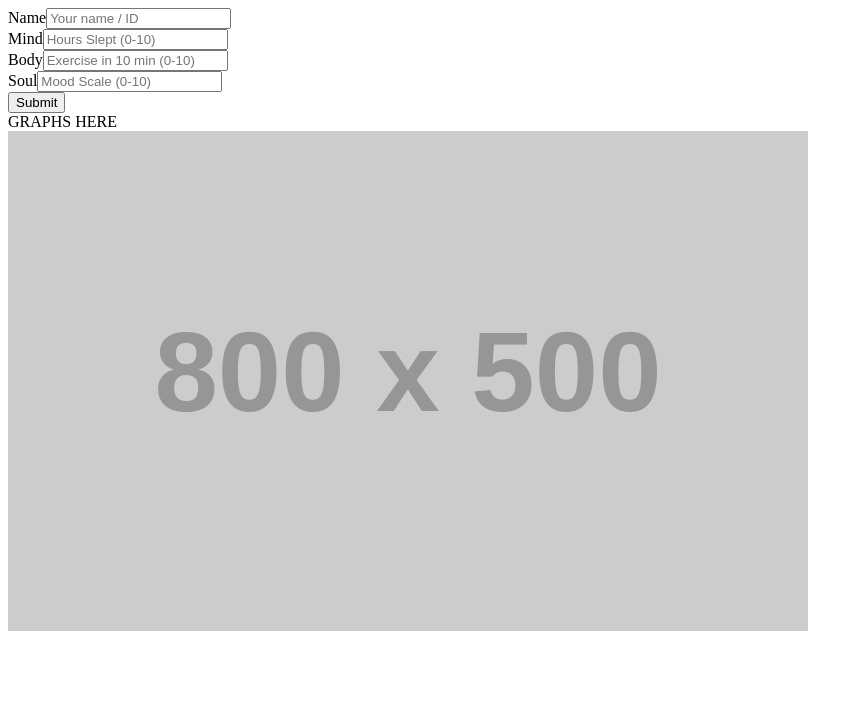
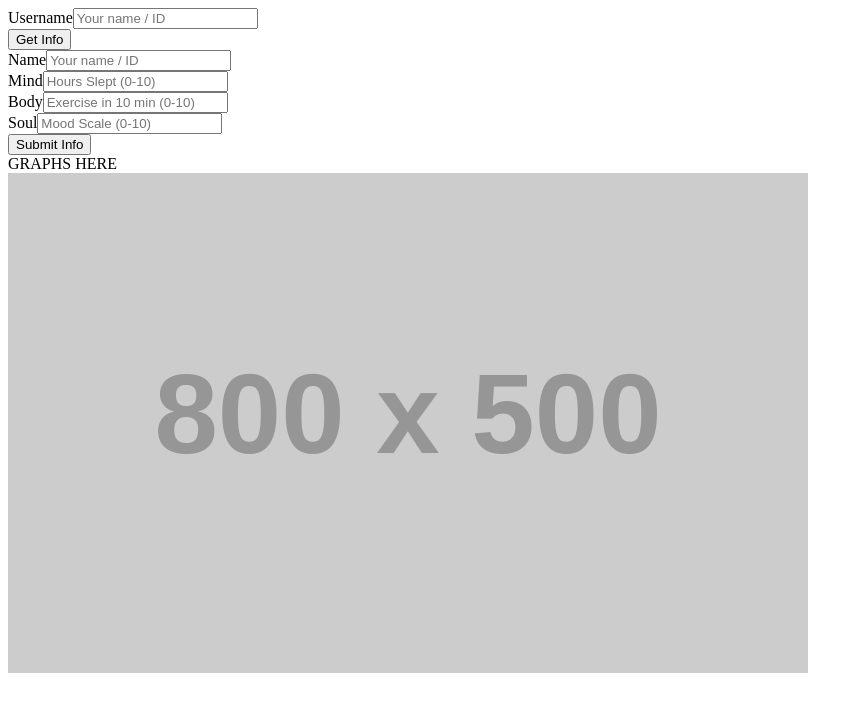
Before and after one commit to chriskeating603/apologeticGodzillasOld, a React app: page / in a window 1280 px wide. Shown: the top 712 px of the page, without its empty margins (0-863 px from the left). Built offline with nearby package versions, Linux system fonts and the light colour scheme; the HTML template or start-up script is replaced by a standard one.

Commit message:
Insert functioning GET request on client and server

```diff
--- a/client/src/components/CategoryList.jsx
+++ b/client/src/components/CategoryList.jsx
@@ -5,6 +5,7 @@ class CategoryList extends React.Component {
   constructor(props) {
     super (props);
     this.state = {
+      username: '',
       name: '',
       mind: '',
       body: '',
@@ -35,16 +36,19 @@ class CategoryList extends React.Component {
     })
   };
 
-  get () { // READ
+  get (state) { // READ
     var context = this;
+    console.log('getting info!')
     $.ajax({
       url: '/users/get',
+      type: 'GET'
     })
     .done(function(data) {
       console.log('Print data to screen...');
       context.setState({
         items: data
       })
+      console.log(data)
     })
     .fail(function(err) {
       console.log('err', err);
@@ -85,8 +89,30 @@ class CategoryList extends React.Component {
     })
   }
 
+  handleChangeUsername(e) {
+    this.setState({
+      username: e.target.value
+    });
+  }
+
+  getInfoClick (e) {
+    this.get(this.state);
+  }
+
   render() {
     return (
+      <div>
+        <div>
+          <form className="get-data-form">
+
+            <div className="form-group">
+              <label for="nameInput">Username</label>
+              <input type="text" className="form-control" id="nameInput" placeholder="Your name / ID" value={this.state.username} onChange={this.handleChangeUsername.bind(this)}></input>
+            </div>
+
+          </form>
+          <button type="submit" className="btn btn-primary" onClick={this.getInfoClick.bind(this)}>Get Info</button>
+        </div>
         <div>
           <form className="new-form">
 
@@ -111,8 +137,9 @@ class CategoryList extends React.Component {
             </div>
 
           </form>
-        <button type="submit" className="btn btn-primary" onClick={this.handleClick.bind(this)}>Submit</button>
+          <button type="submit" className="btn btn-primary" onClick={this.handleClick.bind(this)}>Submit Info</button>
 
+        </div>
       </div>
     )
   }
--- a/client/styles/style.css
+++ b/client/styles/style.css
@@ -7,5 +7,9 @@
 }
 
 .new-form {
-  margin-top: 150px;
+  margin-top: 75px;
 }
+
+.get-data-form {
+  margin-top: 30px;
+}
--- a/package.json
+++ b/package.json
@@ -17,6 +17,7 @@
     "express": "^4.15.0",
     "jquery": "^3.2.1",
     "mysql": "^2.13.0",
+    "nodemon": "^1.11.0",
     "react": "^15.4.2",
     "react-bootstrap": "^0.31.0",
     "react-dom": "^15.4.2"
```
Also changed, not shown: 2 other files (tests, documents, lock files or other folders). Lines whose indentation alone changed are shown as unchanged.
